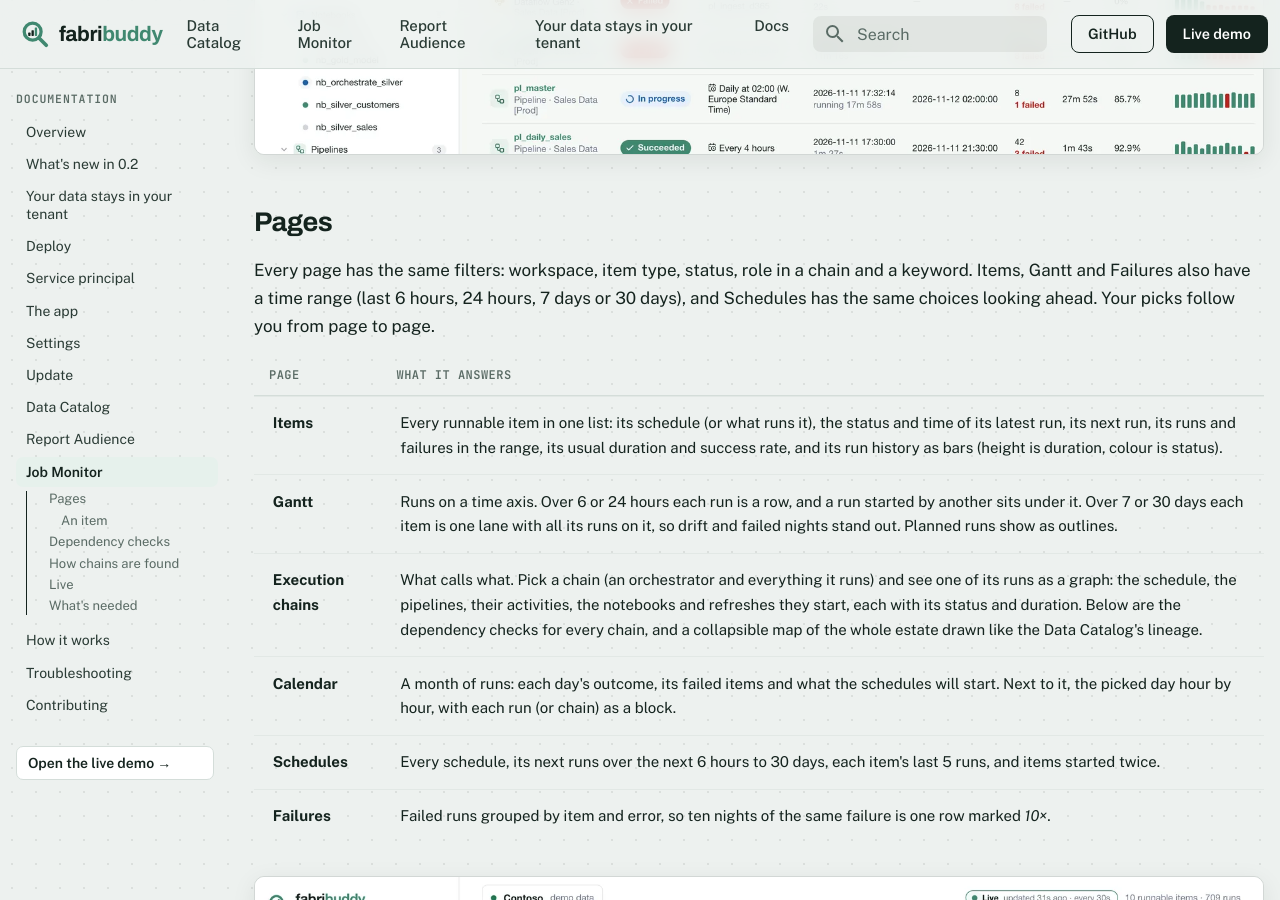
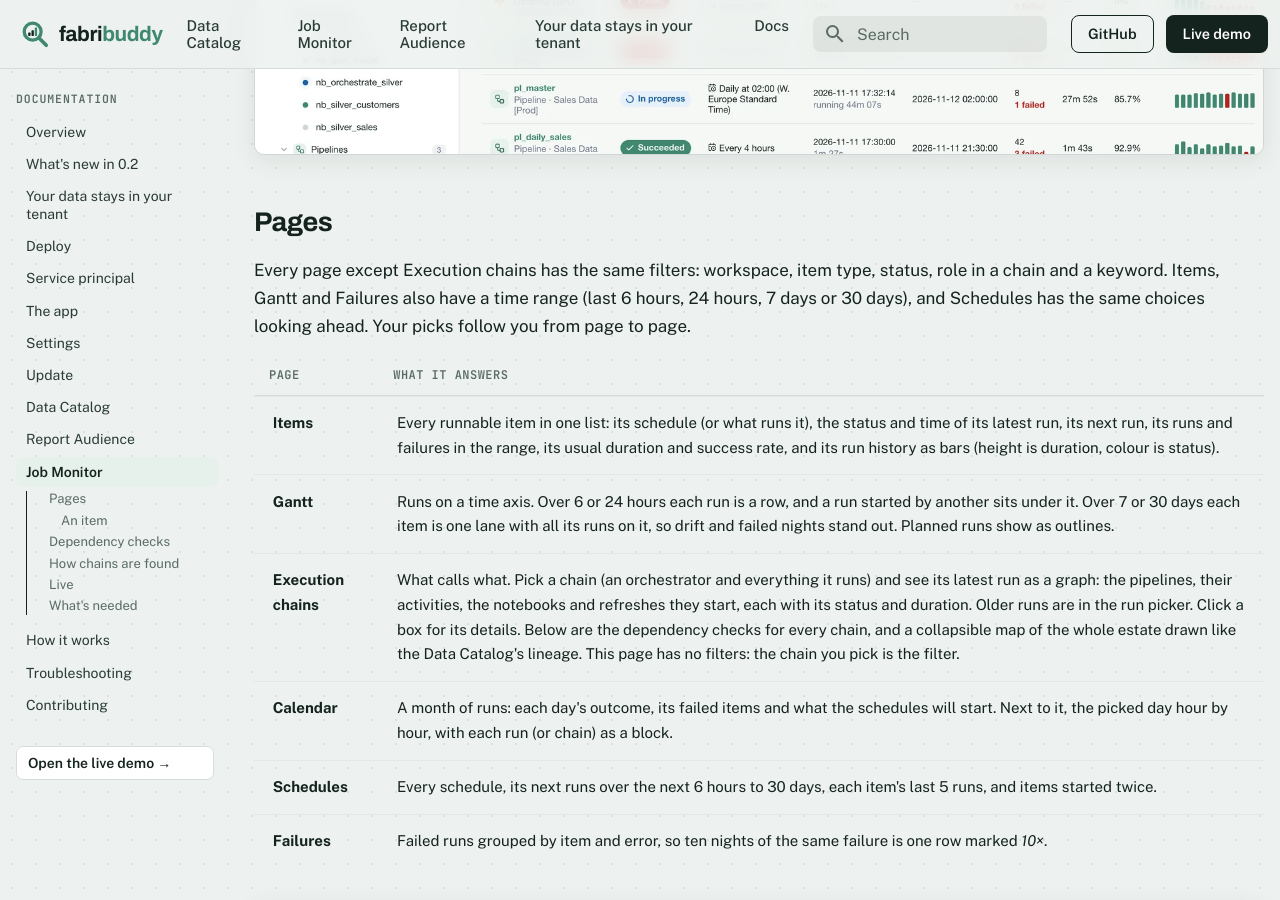
Before and after one commit to zan-tavcar/msfabric-fabribuddy, an MkDocs documentation site: the page built from docs/job-monitor.md, in a window 1280 px wide and 900 px high, scrolled down 876 px. Built offline with MkDocs 1.6.1 and Material for MkDocs 9.7.7, drawn with Linux system fonts in a browser that asks for light colours; comment, search, counter and statistics services are not loaded; some of the changed text lies outside the part shown.

Commit message:
Release 0.2.1: Open in Fabric, simpler execution chains
- "Open in Fabric" on the item page, the picked chain and a task's side
  panel in the run graph (greyed out on the demo).
- Execution chains: no filter bar (the picked chain is the filter), a
  header for the picked chain, and its latest run shown by default.
- Docs and screenshots updated.

Co-Authored-By: Claude Opus 5.5 <noreply@anthropic.com>
Claude-Session: https://claude.ai/code/session_011dLnhb1Cf62rrsvDQfW6wY

```diff
--- a/app/src/ui/monitor/monitor.css
+++ b/app/src/ui/monitor/monitor.css
@@ -706,3 +706,9 @@ button.mon-bar[tabindex="0"] { cursor: pointer; }
 .mon-step-inner { padding: 0 8px 8px 8px; }
 .mon-step.nested .mon-step-main { padding: 6px 8px; }
 .mon-chainx-live { border: 0; background: none; padding: 0; cursor: pointer; }
+
+/* Execution chains: the picked chain, with its links. */
+.mon-chain-head { display: flex; align-items: center; gap: 10px; flex-wrap: wrap; }
+.mon-chain-head-name { display: flex; flex-direction: column; min-width: 0; }
+.mon-chain-head-name h3 { margin: 0; font-size: 17px; }
+.mon-side-actions { display: flex; flex-wrap: wrap; gap: 8px; align-items: center; }
--- a/docs/job-monitor.md
+++ b/docs/job-monitor.md
@@ -12,7 +12,7 @@ notebooks, and the notebooks an orchestrator notebook ran with `runMultiple`, `n
 
 ## Pages
 
-Every page has the same filters: workspace, item type, status, role in a chain and a keyword.
+Every page except Execution chains has the same filters: workspace, item type, status, role in a chain and a keyword.
 Items, Gantt and Failures also have a time range (last 6 hours, 24 hours, 7 days or 30 days), and
 Schedules has the same choices looking ahead. Your picks follow you from page to page.
 
@@ -20,7 +20,7 @@ Schedules has the same choices looking ahead. Your picks follow you from page to
 |---|---|
 | **Items** | Every runnable item in one list: its schedule (or what runs it), the status and time of its latest run, its next run, its runs and failures in the range, its usual duration and success rate, and its run history as bars (height is duration, colour is status). |
 | **Gantt** | Runs on a time axis. Over 6 or 24 hours each run is a row, and a run started by another sits under it. Over 7 or 30 days each item is one lane with all its runs on it, so drift and failed nights stand out. Planned runs show as outlines. |
-| **Execution chains** | What calls what. Pick a chain (an orchestrator and everything it runs) and see one of its runs as a graph: the schedule, the pipelines, their activities, the notebooks and refreshes they start, each with its status and duration. Below are the dependency checks for every chain, and a collapsible map of the whole estate drawn like the Data Catalog's lineage. |
+| **Execution chains** | What calls what. Pick a chain (an orchestrator and everything it runs) and see its latest run as a graph: the pipelines, their activities, the notebooks and refreshes they start, each with its status and duration. Older runs are in the run picker. Click a box for its details. Below are the dependency checks for every chain, and a collapsible map of the whole estate drawn like the Data Catalog's lineage. This page has no filters: the chain you pick is the filter. |
 | **Calendar** | A month of runs: each day's outcome, its failed items and what the schedules will start. Next to it, the picked day hour by hour, with each run (or chain) as a block. |
 | **Schedules** | Every schedule, its next runs over the next 6 hours to 30 days, each item's last 5 runs, and items started twice. |
 | **Failures** | Failed runs grouped by item and error, so ten nights of the same failure is one row marked *10×*. |
@@ -34,7 +34,8 @@ Schedules has the same choices looking ahead. Your picks follow you from page to
 ### An item
 
 Open an item to see its schedule, latest run, next run, last five runs (duration and status) and
-what runs it at the top. Below that are its tabs:
+what runs it at the top, and **Open in Fabric** to go to the item in the Fabric portal. Below that are
+its tabs:
 
 - **Overview:** the item's details (type, workspace, ID, what starts it, its last error, the tables
   it reads and writes, its usual duration) and its last runs.
@@ -49,6 +50,10 @@ what runs it at the top. Below that are its tabs:
 ![An item: header, last five runs and details](assets/screenshots/monitor-item.webp){ .fb-shot }
 
 ![The run history: one column per run, one row per step](assets/screenshots/monitor-history.webp){ .fb-shot }
+
+**Open in Fabric** is also on the picked chain and on a task's side panel in the run graph, for the
+item that task ran. On the demo the button is greyed out, because the demo's items don't exist in
+Fabric.
 
 The sidebar lists workspaces and their items by type. Click a workspace to filter every page to it.
 Click an item to open it. The dots show each item's latest run, and a pulse means it's running now.
```
Also changed, not shown: docs/deploy.md (+2 -2 lines), docs/whats-new.md (+3 -1 lines), docs/assets/screenshots/monitor-calendar.webp, docs/assets/screenshots/monitor-chains.webp, docs/assets/screenshots/monitor-gantt.webp, docs/assets/screenshots/monitor-history.webp, docs/assets/screenshots/monitor-item.webp, docs/assets/screenshots/monitor-items.webp, 6 other files.
